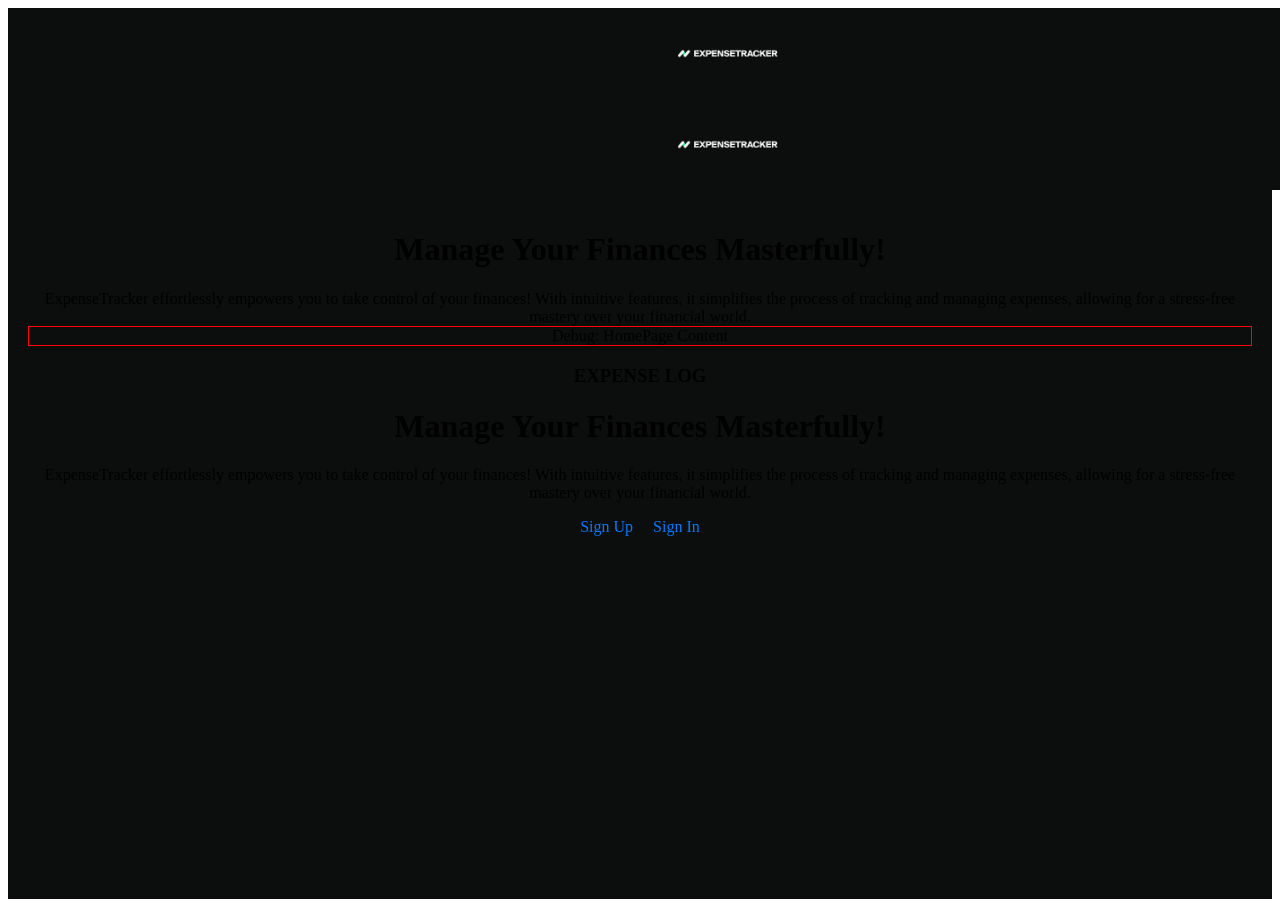
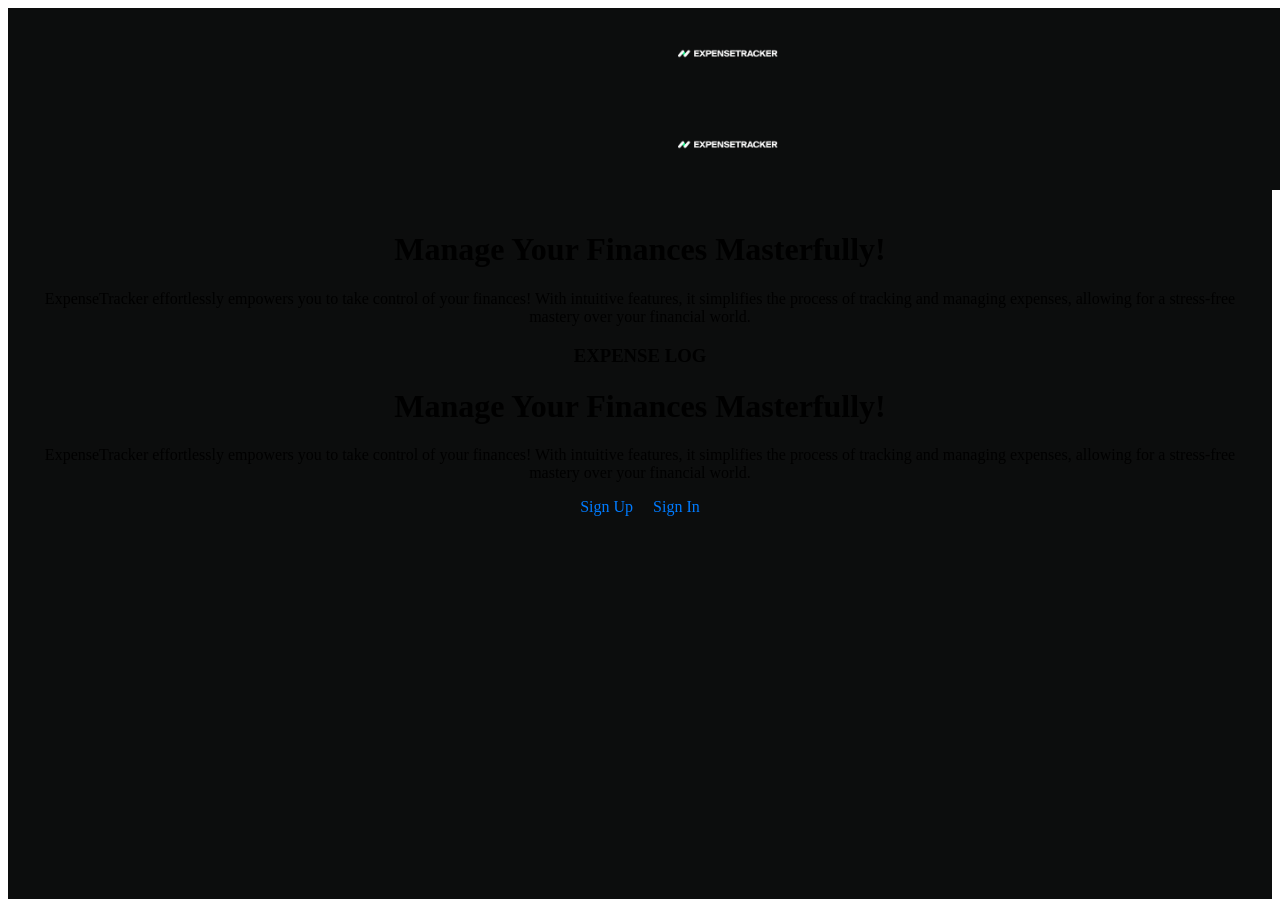
Before and after one commit to Reuelle/Expence-Tracker, a React (Create React App) app: page / in a window 1280 px wide. Shown: the top 907 px of the page. Built offline with nearby package versions, Linux system fonts and the light colour scheme.

Commit message:
Update HomePage.jsx

```diff
--- a/src/components/HomePage/HomePage.jsx
+++ b/src/components/HomePage/HomePage.jsx
@@ -15,7 +15,6 @@ const HomePage = () => {
           ExpenseTracker effortlessly empowers you to take control of your finances!
           With intuitive features, it simplifies the process of tracking and managing expenses,
           allowing for a stress-free mastery over your financial world.
-           <div style={{ border: '1px solid red' }}>Debug: HomePage Content</div>
         </p>
         <AuthNav /> {/* Navigation for Register/Login */}
         <div className={styles.content}>
```
